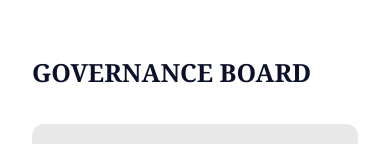
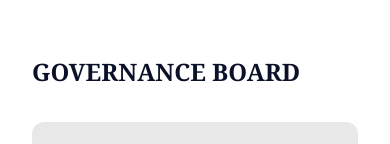
Before and after one commit to Daryllgio/gwags-website, a Next.js app: page /about/leadership in a window 390 px wide. Shown: the part 498-642 px from the top of the page. Built offline with nearby package versions, Linux system fonts and the light colour scheme.

Commit message:
Update section title sizes across breakpoints

```diff
--- a/app/about/leadership/page.tsx
+++ b/app/about/leadership/page.tsx
@@ -98,7 +98,7 @@ function SectionTitle({ children }: { children: React.ReactNode }) {
   return (
     <h2
       className="font-semibold uppercase mb-8 lp-section-title"
-      style={{ color: NAVY, fontSize: '28px', fontFamily: 'Georgia, "Times New Roman", serif' }}
+      style={{ color: NAVY, fontSize: '27px', fontFamily: 'Georgia, "Times New Roman", serif' }}
     >
       {children}
     </h2>
--- a/app/globals.css
+++ b/app/globals.css
@@ -1301,7 +1301,7 @@ h1, h2, h3, h4 {
 
   /* Leadership */
   .lp-heading       { font-size: 35px !important; }
-  .lp-section-title { font-size: 27px !important; }
+  .lp-section-title { font-size: 26px !important; }
   .lp-subtitle      { font-size: 17px !important; }
   .lp-person-name   { font-size: 22px !important; }
   .lp-person-role   { font-size: 22px !important; }
@@ -1341,7 +1341,7 @@ h1, h2, h3, h4 {
 
   /* Leadership */
   .lp-heading       { font-size: 30px !important; }
-  .lp-section-title { font-size: 26px !important; }
+  .lp-section-title { font-size: 25px !important; }
   .lp-subtitle      { font-size: 16px !important; }
   .lp-container   { padding-top: 48px !important; }
   .lp-person-name { font-size: 20px !important; }
@@ -1391,7 +1391,7 @@ h1, h2, h3, h4 {
 
   /* Leadership */
   .lp-heading       { font-size: 28px !important; }
-  .lp-section-title { font-size: 25px !important; }
+  .lp-section-title { font-size: 24px !important; }
   .lp-subtitle    { font-size: 15px !important; }
   .lp-container   { padding-top: 36px !important; }
   .lp-person-name { font-size: 20px !important; }
```
